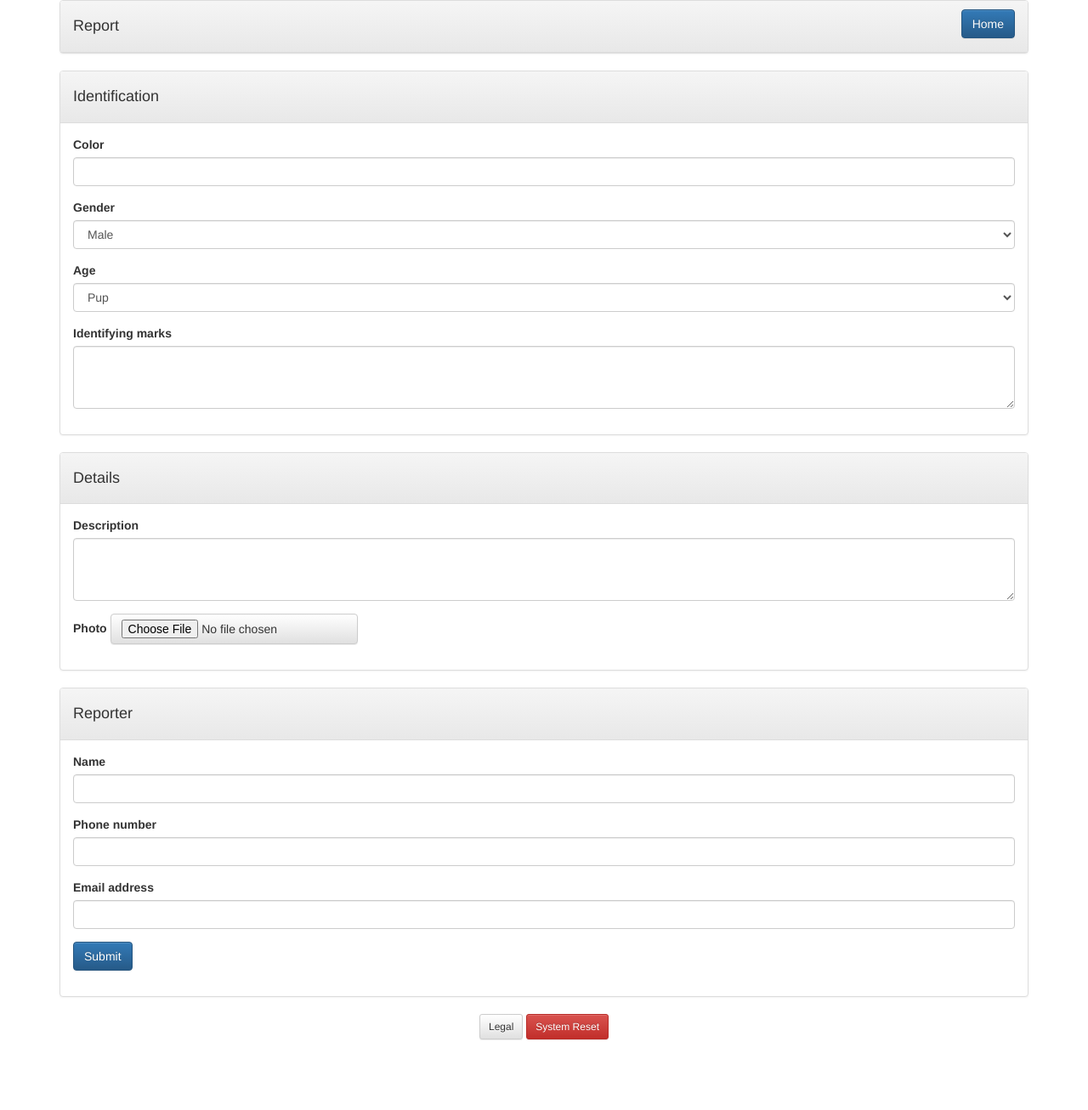
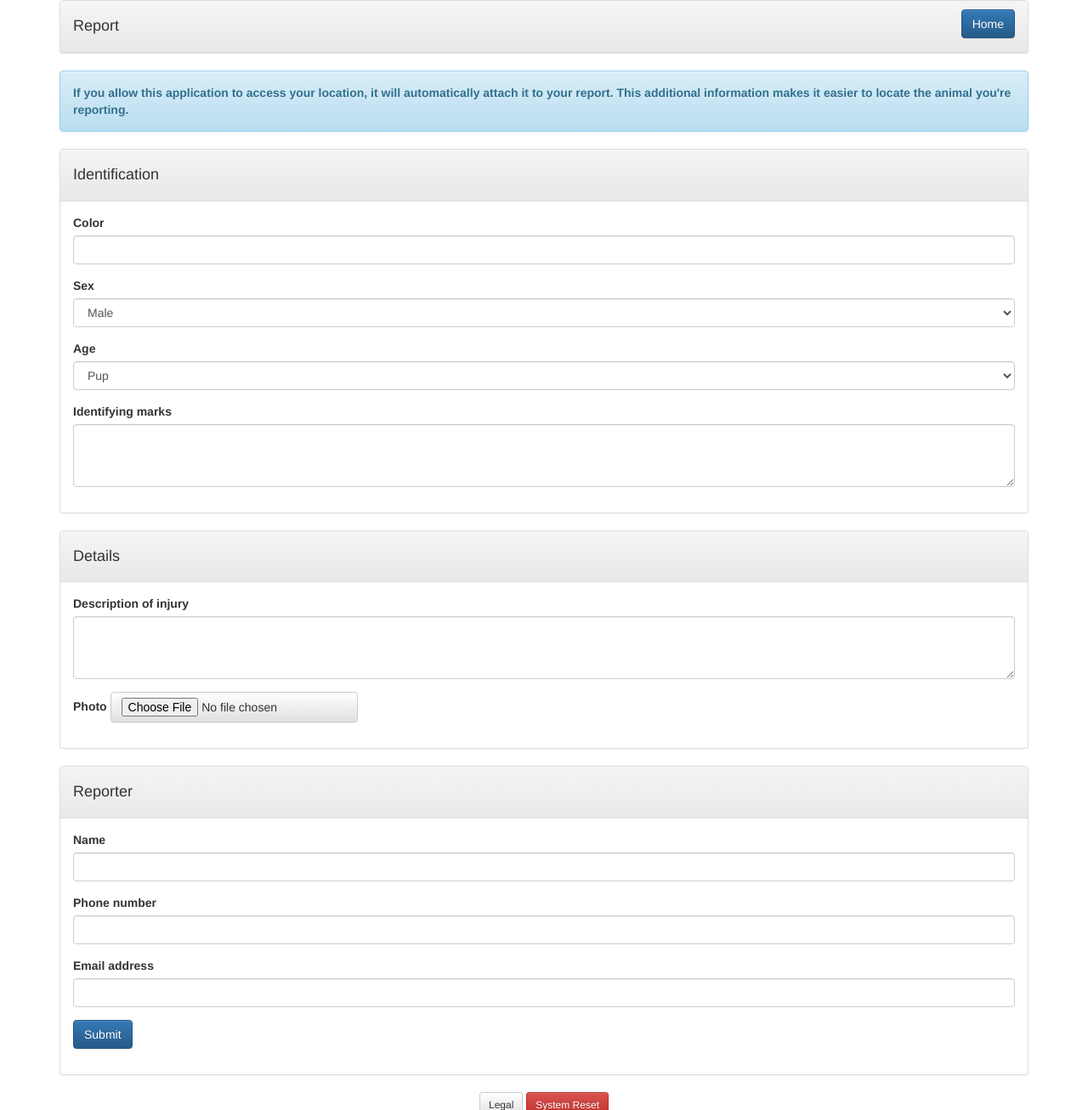
Before and after one commit to vvaswani/bluemix-stray-assist, a PHP site: template views/report.twig in a window 1280 px wide. Shown: the top 1306 px of the page at 85% size. Before the commit the page ends 1224 px from the top, so only its background shows below. Run offline with PHP 8.4, Linux system fonts and the light colour scheme; the template is opened without the code that fills it, so the values that code supplies are empty; some libraries are stand-ins or nearby versions.

Commit message:
Changes to form labels

```diff
--- a/views/detail.twig
+++ b/views/detail.twig
@@ -40,7 +40,7 @@
           </div>
           <div class="row">
             <div class="col-md-4">
-              <strong>Gender</strong>
+              <strong>Sex</strong>
             </div>
             <div class="col-md-8">
             {{ result.doc.gender|capitalize }}
--- a/views/report.twig
+++ b/views/report.twig
@@ -48,6 +48,10 @@
       </div>
       {% endfor %}
 
+      <div class="alert alert-info">
+        <strong>If you allow this application to access your location, it will automatically attach it to your report. This additional information makes it easier to locate the animal you're reporting.</strong>
+      </div>
+
       <div>
         <form method="post" enctype="multipart/form-data" action="{{ app.url_generator.generate('report') }}">
           <input type="hidden" name="MAX_FILE_SIZE" value="300000000" />
@@ -64,7 +68,7 @@
                 <input type="text" class="form-control" id="color" name="color" required="true"></input>
               </div>
               <div class="form-group">
-                <label for="gender">Gender</label>
+                <label for="gender">Sex</label>
                 <select name="gender" id="gender" class="form-control" required="true">
                   <option value="male">Male</option>
                   <option value="female">Female</option>
@@ -90,7 +94,7 @@
             </div>
             <div class="panel-body">
               <div class="form-group">
-                <label for="description">Description</label>
+                <label for="description">Description of injury</label>
                 <textarea name="description" id="identifiers" class="form-control" rows="3" required="true"></textarea>
               </div>
               <div class="form-group">
--- a/views/search.twig
+++ b/views/search.twig
@@ -62,7 +62,7 @@
               <input type="text" class="form-control" id="color" name="color"></input>
             </div>
             <div class="form-group">
-              <label for="gender">Gender</label>
+              <label for="gender">Sex</label>
               <select name="gender" id="gender" class="form-control">
                 <option value="">Any</option>
                 <option value="male">Male</option>
@@ -70,7 +70,7 @@
               </select>
             </div>
             <div class="form-group">
-              <label for="gender">Age</label>
+              <label for="age">Age</label>
               <select name="age" id="age" class="form-control">
                 <option value="">Any</option>
                 <option value="pup">Pup</option>
```
